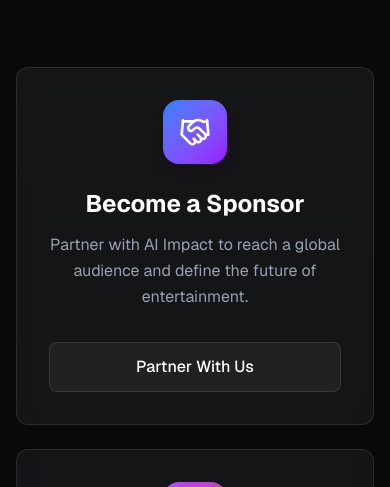
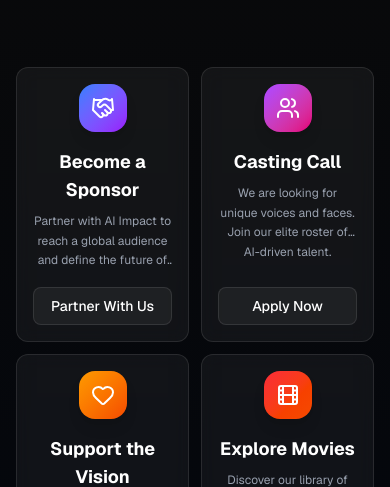
Before and after one commit to Funfamm/ai-impact-media-studio, a Next.js app: page / in a window 390 px wide. Shown: the part 1081-1568 px from the top of the page. Built offline with nearby package versions, Linux system fonts and the light colour scheme; no server answers; the database is empty.

Commit message:
Optimize homepage CTA for mobile: 2x2 grid and compact styling

```diff
--- a/src/components/sections/CTA.tsx
+++ b/src/components/sections/CTA.tsx
@@ -62,7 +62,7 @@ export function CTA() {
                     </p>
                 </div>
 
-                <div className="grid grid-cols-1 md:grid-cols-2 lg:grid-cols-4 gap-6 lg:gap-8">
+                <div className="grid grid-cols-2 md:grid-cols-2 lg:grid-cols-4 gap-3 md:gap-6 lg:gap-8">
                     {actions.map((action, index) => (
                         <motion.div
                             key={action.title}
@@ -73,22 +73,22 @@ export function CTA() {
                             transition={{ duration: 0.5, delay: action.delay }}
                         >
                             <Link href={action.href} className="block h-full">
-                                <Card className="h-full p-8 flex flex-col items-center text-center hover:border-primary/50 transition-colors group relative overflow-hidden bg-white/5 backdrop-blur-sm border-white/10">
+                                <Card className="h-full p-4 md:p-8 flex flex-col items-center text-center hover:border-primary/50 transition-colors group relative overflow-hidden bg-white/5 backdrop-blur-sm border-white/10">
                                     <div className={`absolute inset-0 bg-gradient-to-br ${action.gradient} opacity-0 group-hover:opacity-10 transition-opacity duration-500`} />
 
-                                    <div className={`h-16 w-16 rounded-2xl bg-gradient-to-br ${action.gradient} p-4 mb-6 shadow-lg transform group-hover:scale-110 group-hover:rotate-3 transition-transform duration-300`}>
+                                    <div className={`h-12 w-12 md:h-16 md:w-16 rounded-2xl bg-gradient-to-br ${action.gradient} p-3 md:p-4 mb-4 md:mb-6 shadow-lg transform group-hover:scale-110 group-hover:rotate-3 transition-transform duration-300`}>
                                         <action.icon className="h-full w-full text-white" />
                                     </div>
 
-                                    <h3 className="text-2xl font-bold mb-3 text-white group-hover:text-transparent group-hover:bg-clip-text group-hover:bg-gradient-to-r group-hover:from-white group-hover:to-gray-400 transition-all">
+                                    <h3 className="text-lg md:text-2xl font-bold mb-2 md:mb-3 text-white group-hover:text-transparent group-hover:bg-clip-text group-hover:bg-gradient-to-r group-hover:from-white group-hover:to-gray-400 transition-all">
                                         {action.title}
                                     </h3>
-                                    <p className="text-gray-400 mb-8 flex-grow leading-relaxed group-hover:text-gray-300 transition-colors">
+                                    <p className="text-xs md:text-base text-gray-400 mb-4 md:mb-8 flex-grow leading-relaxed group-hover:text-gray-300 transition-colors line-clamp-3 md:line-clamp-none">
                                         {action.description}
                                     </p>
 
                                     <div className="w-full">
-                                        <div className="inline-flex items-center justify-center rounded-lg font-medium transition-all duration-300 px-6 py-3 text-base w-full bg-white/5 hover:bg-white/10 border border-white/10 text-white group-hover:border-white/20 group-hover:shadow-[0_0_20px_rgba(255,255,255,0.1)]">
+                                        <div className="inline-flex items-center justify-center rounded-lg font-medium transition-all duration-300 px-4 py-2 md:px-6 md:py-3 text-sm md:text-base w-full bg-white/5 hover:bg-white/10 border border-white/10 text-white group-hover:border-white/20 group-hover:shadow-[0_0_20px_rgba(255,255,255,0.1)]">
                                             {action.buttonText}
                                         </div>
                                     </div>
```
